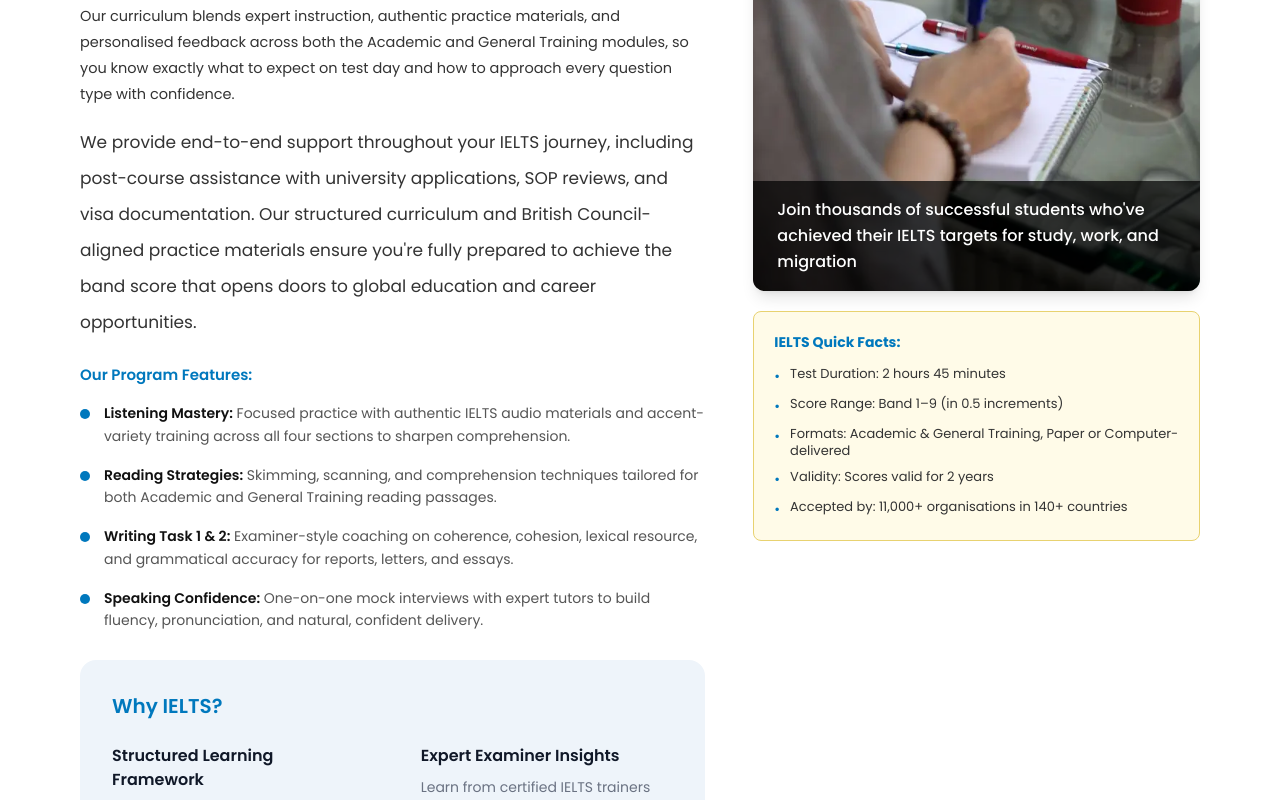
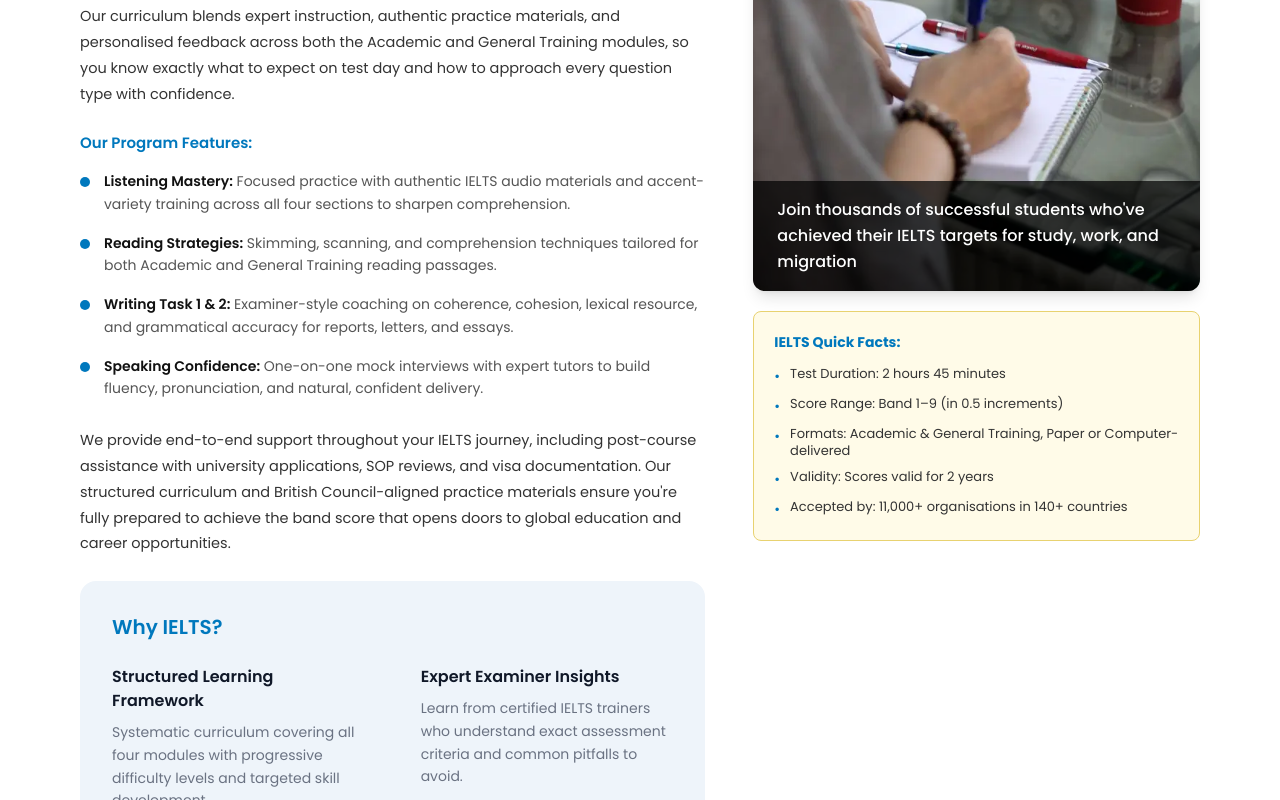
Before and after one commit to Kyani7/personal-backend, a React (Vite) app: page /courses in a window 1280 px wide. Shown: the part 1040-1840 px from the top of the page. Built offline with nearby package versions, Linux system fonts and the light colour scheme.

Commit message:
Update course content

```diff
--- a/src/components/CourseContent.tsx
+++ b/src/components/CourseContent.tsx
@@ -53,20 +53,17 @@ export default function CourseContent({
           <p className="mb-4 text-[14.5px] leading-[1.78] text-brand-text">
     {course.intro}
           </p>
-          <p
-            className={`text-[14.5px] leading-[1.78] text-brand-text ${
-              course.intro3 ? "mb-4" : "mb-6"
-            }`}
-          >
+          <p className="mb-6 text-[14.5px] leading-[1.78] text-brand-text">
     {course.intro2}
           </p>
+
+          <FeatureList features={course.features} />
+
     {course.intro3 && (
-            <p className="mb-6 text-[17px] leading-9 text-brand-text">
+    <p className="mb-6 text-[14.5px] leading-[1.78] text-brand-text">
       {course.intro3}
     </p>
 )}
-
-          <FeatureList features={course.features} />
 
       <InfoCards title={course.advantageTitle} items={course.advantage} />
         </div>
```
Lines whose indentation alone changed are shown as unchanged.
